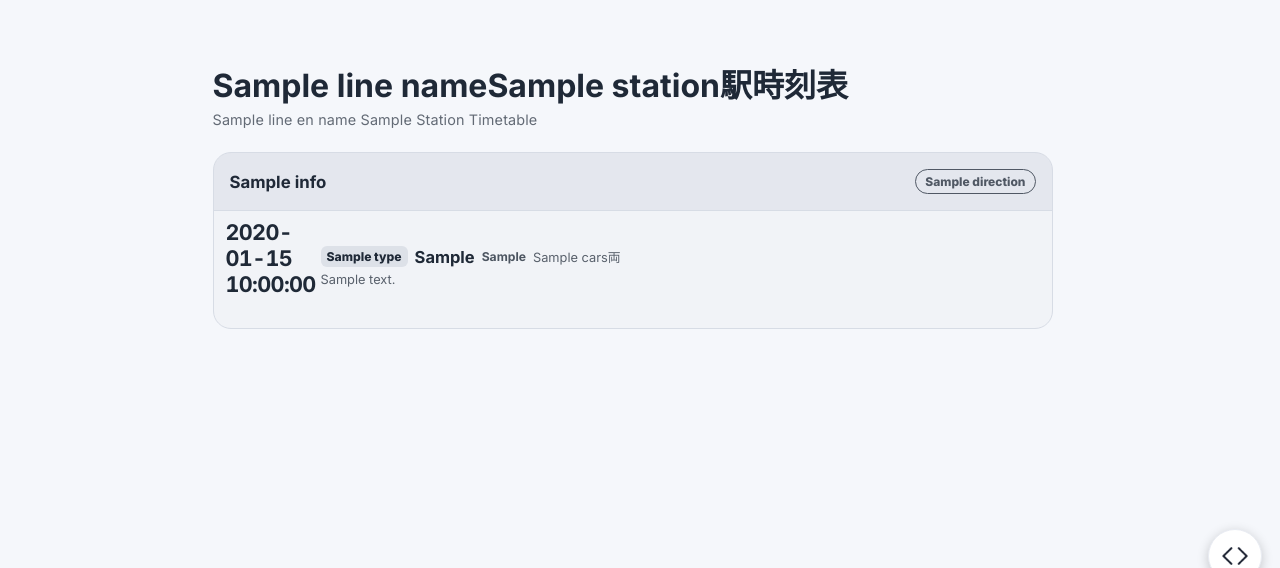
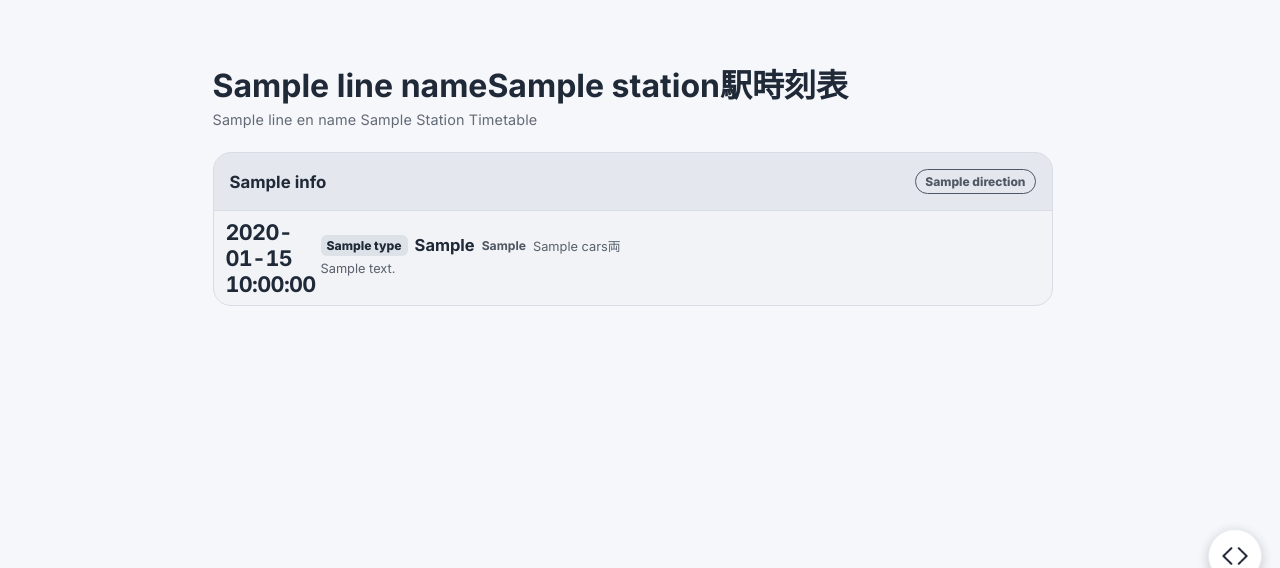
Before and after one commit to kirimaru0227/Meigen, a Flask app: template home_dashboard_site/templates/timetable.html in a window 1280 px wide. Shown: the part 76-644 px from the top of the page. Run offline with Flask 3, Linux system fonts and the light colour scheme; the template is opened without the code that fills it: most values are stand-ins (such as "Sample title", 1, 10 or a date in 2020); data that the repository does not hold is empty; parts of the project's set-up code (start-up, migrations or seed data) failed here and were passed over; some libraries are stand-ins or nearby versions.

Commit message:
Add files via upload

```diff
--- a/home_dashboard_site/templates/timetable.html
+++ b/home_dashboard_site/templates/timetable.html
@@ -318,9 +318,14 @@ html body .tt-page .tt-neighbor-panel {
   justify-content: center;
 }
 
-/* 「始」表示がない列車は、時刻欄全体を行の縦中央に配置 */
+/* 「始」も「先発・次発」もない場合、空のタグ欄をなくす */
+.tt-time-tags:not(:has(.tt-origin-tag, .tt-rank)) {
+  display: none;
+}
+
+/* 「始」表示がない列車は、時刻欄を行の縦中央に配置 */
 .tt-train:not(:has(.tt-origin-tag)) .tt-time-column {
-  align-self: stretch;
+  align-self: center;
   justify-content: center;
 }
 
```
